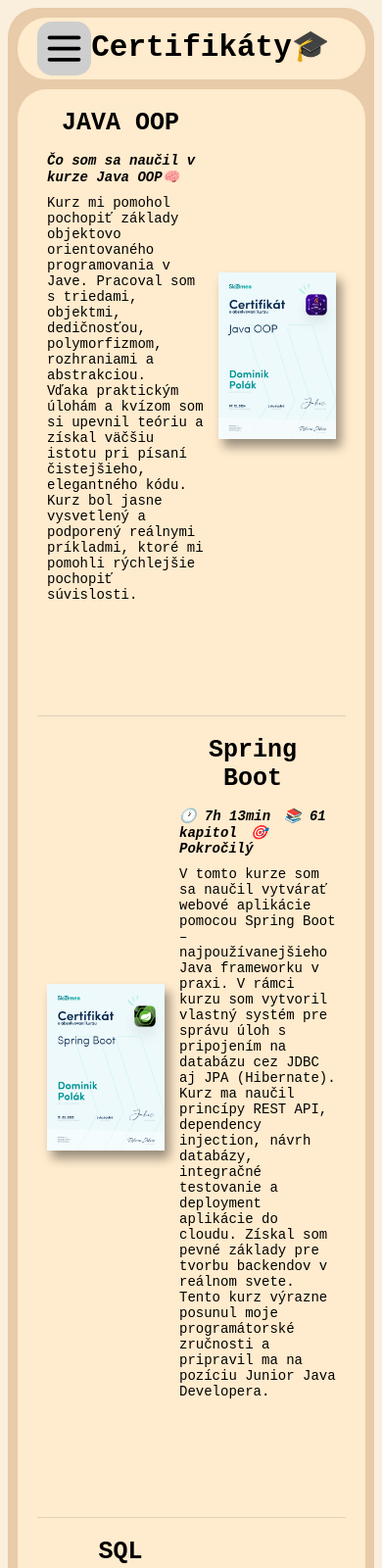
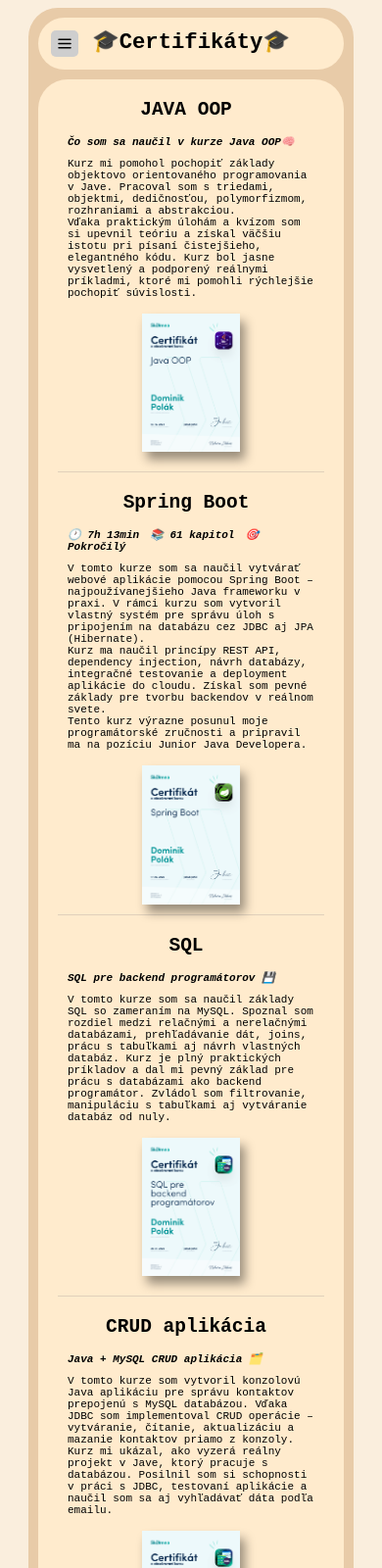
Before and after one commit to TraderMilan/moj_web, a plain HTML site: page Certifikaty/certifikat.html in a window 390 px wide. Shown: the top 1600 px of the page at 98% size. Drawn offline with Linux system fonts and the light colour scheme.

Commit message:
responsivity

```diff
--- a/Certifikaty/certifikat.css
+++ b/Certifikaty/certifikat.css
@@ -406,3 +406,184 @@ h2{
     border-bottom-left-radius: 0px;
     border-bottom-right-radius: 0px;
 }
+
+
+
+@media(max-width: 500px){
+    .certifikat{
+        width: 80vw;
+        max-width: 100%;
+        min-width: auto;
+        font-size: 11px;
+        grid-template-columns: 1fr;
+        grid-template-rows: auto auto auto;
+        grid-template-areas:
+        "top"
+        "main"
+        ;
+    }
+
+
+
+    .hamburger{
+        width: clamp(11px, 4.5vw, 30px);
+        border-radius: 5px;
+        margin-left: -7px;
+    }
+
+    h1{
+        font-size: 5.7vw;
+    }
+    h2{
+        font-size: 5vw;
+    }
+
+    .crtf{
+        width: 100px;
+        box-shadow: 5px 8px 10px rgb(0,0,0, 0.4);
+    }
+
+
+
+    .crtf:hover{
+        width: 300px;
+        position: fixed;
+        top: 50%;
+        left: 50%;
+        transform: translate(-50%, -50%);
+        box-shadow: 20px 20px 20px rgb(0,0,0, 0.4);
+    }
+
+    /*---------ONE---------*/
+
+.one{
+
+    grid-template-columns: 1fr;
+    grid-template-rows: auto auto auto;
+    grid-template-areas:
+    "title"
+    "left"
+    "right"
+    ;
+    gap: 15px;
+    padding: 10px;
+    padding-top: 0px;
+    padding-bottom: 20px;
+}
+
+
+/*---------TWO---------*/
+
+
+.two{
+    grid-template-columns: 1fr;
+    grid-template-rows: auto auto auto;
+    grid-template-areas:
+    "title2"
+    "right2"
+    "left2"
+    ;
+    gap: 15px;
+    padding: 10px;
+    padding-top: 0px;
+}
+
+
+
+/*---------THREE---------*/
+
+
+.three{
+    grid-template-columns: 1fr;
+    grid-template-rows: auto auto auto;
+    grid-template-areas:
+    "title3"
+    "left3"
+    "right3"
+    ;
+    gap: 15px;
+    padding: 10px;
+    padding-top: 0px;
+    padding-bottom: 20px;
+}
+
+
+
+/*---------FOUR---------*/
+
+
+
+.four{
+    grid-template-columns: 1fr;
+    grid-template-rows: auto auto auto;
+    grid-template-areas:
+    "title4"
+    "right4"
+    "left4"
+    ;
+    gap: 15px;
+    padding: 10px;
+    padding-top: 0px;
+}
+
+
+/*---------FIVE---------*/
+
+
+
+.five{
+    grid-template-columns: 1fr;
+    grid-template-rows: auto auto auto;
+    grid-template-areas:
+    "title5"
+    "left5"
+    "right5"
+    ;
+    gap: 15px;
+    padding: 10px;
+    padding-top: 0px;
+    padding-bottom: 20px;
+}
+
+
+
+
+/*---------SIX---------*/
+
+.six{
+    grid-template-columns: 1fr;
+    grid-template-rows: auto auto auto;
+    grid-template-areas:
+    "title6"
+    "right6"
+    "left6"
+    ;
+    gap: 15px;
+    padding: 10px;
+    padding-top: 0px;
+}
+
+
+
+/*---------SEVEN---------*/
+
+
+
+.seven{
+    grid-template-columns: 1fr;
+    grid-template-rows: auto auto auto;
+    grid-template-areas:
+    "title7"
+    "left7"
+    "right7"
+    ;
+    gap: 15px;
+    padding: 10px;
+    padding-top: 0px;
+    padding-bottom: 20px;
+}
+
+
+
+
+}
--- a/ProjectPage/projectTemplate.css
+++ b/ProjectPage/projectTemplate.css
@@ -5,7 +5,7 @@ html{
 
 h1{
     text-align: center;
-    font-size: clamp(28px, 4.4vw, 38px);
+    font-size: clamp(36px, 6vw, 50px);
 }
 h2{
     text-align: left;
@@ -40,6 +40,7 @@ h2{
 }
 
 .goBack{
+
     grid-area: goBack;
     display: flex;
     justify-content: center;
@@ -50,11 +51,20 @@ h2{
 .btn{
     width: 60%;
     height: 80%;
+    background: none;
+    border: none;
+}
+
+.btn:hover{
+    cursor: pointer;
 }
 
 .top{
     grid-area: top;
     padding-right: 5vw;
+    display: flex;
+    justify-content: center;
+    align-items: center;
 }
 
 .bottom{
@@ -65,3 +75,34 @@ h2{
 img{
     height: clamp(35px, 6.2vw, 55px);
 }
+
+@media(max-width: 500px){
+    .projectTemplate{
+        width: 80vw;
+        min-width: 220px;
+        max-width: 100%;
+        font-size: 11px;
+        grid-template-columns: clamp(50px, 20%, 100px) 0.8fr;
+        grid-template-rows: clamp(60px, 10vw, 90px) auto;
+        grid-template-areas:
+        "goBack top"
+        "bottom bottom";
+        padding: 10px 0px 10px 20px;
+
+    }
+
+  li{
+    margin-left: -10px;
+  }
+
+  h1{
+    font-size: clamp(22px, 4vw, 38px);
+  }
+
+  .btn{
+
+    background: none;
+    border: none;
+}
+
+}
--- a/Projekty/projekt.css
+++ b/Projekty/projekt.css
@@ -250,3 +250,38 @@ button{
     margin-right: -70px;
 
 }
+
+
+@media(max-width: 500px){
+    .page{
+        width: 80vw;
+        max-width: 100%;
+        min-width: auto;
+        grid-template-columns: 1fr;
+        grid-template-rows: auto auto auto;
+        grid-template-areas:
+        "home"
+        "title"
+        "telo"
+        ;
+        gap: 10px;
+    }
+
+    .home{
+        margin: 0px -10px;
+    }
+
+    .title{
+        margin: 0px -10px;
+    }
+
+    .telo{
+        margin: 0px -10px;
+    }
+
+    h1{
+        font-size: 6.1vw;
+
+        margin: 10px;
+    }
+}
--- a/app.css
+++ b/app.css
@@ -422,3 +422,40 @@ html{
     background-color: rgb(250, 238, 221);
 
 }
+
+
+
+
+/*----------responzivity----------*/
+
+@media(max-width: 500px){
+    .page{
+        grid-template-columns: 1fr;
+        grid-template-rows: auto auto auto;
+        grid-template-areas:
+        "header"
+        "aside"
+        "main";
+        width: 80vw;
+        min-width: auto;
+        max-width: 100%;
+        padding: 10px;
+    }
+
+    header{
+        margin-right: 0px;
+    }
+
+    aside{
+        margin-left: 0px;
+        margin-right: 0px;
+    }
+
+    main{
+        margin-right: 0px;
+    }
+
+    .sidebar img{
+        width: 30%;
+    }
+}
```
